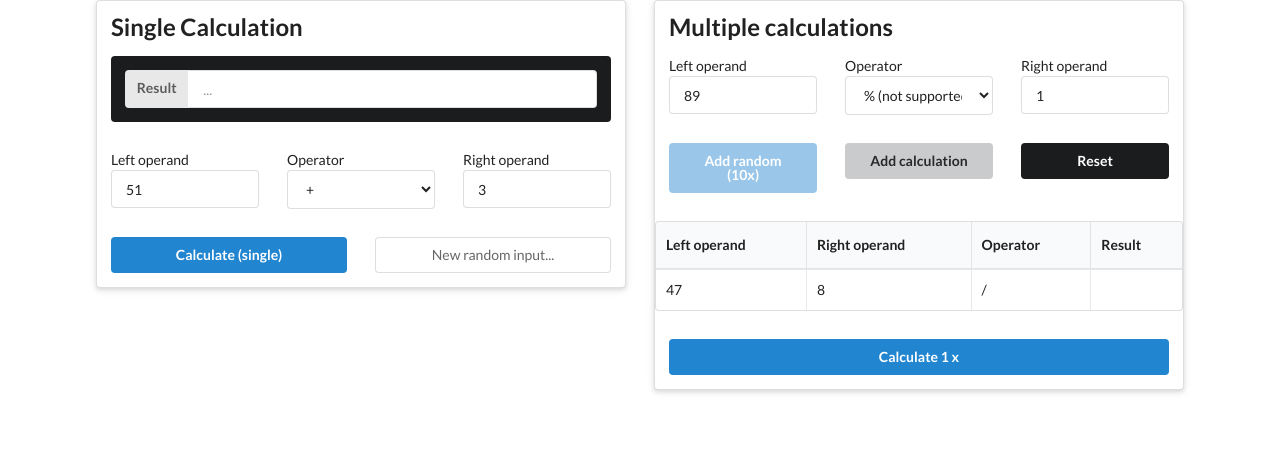
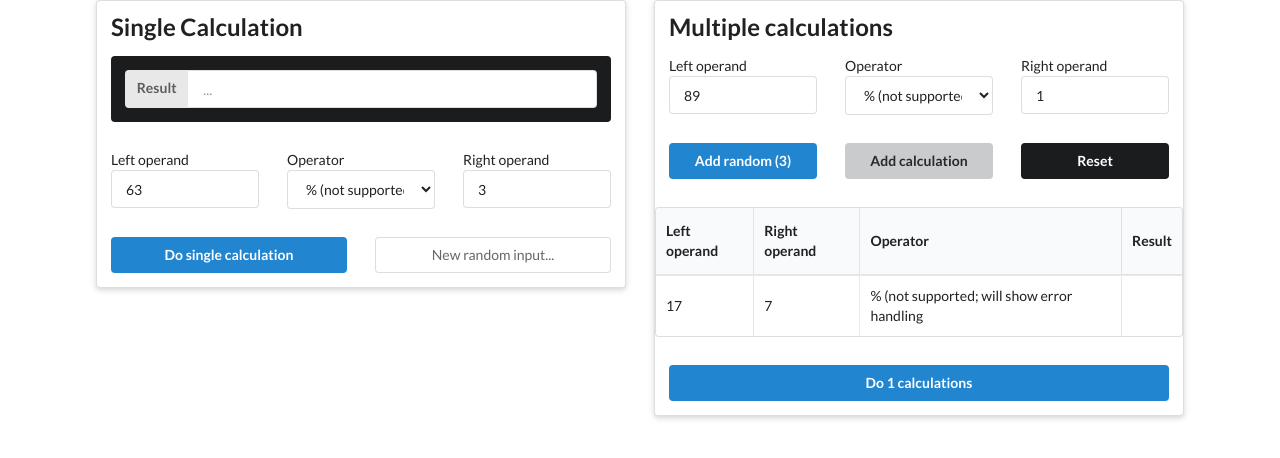
Before and after one commit to hkstwk/Simple-Calculator-Angular-Frontend, an Angular app: page / in a window 1280 px wide. Both pictures are taken after a click on the button "Add calculation". Shown: the top 458 px of the page. Built offline with nearby package versions, Linux system fonts and the light colour scheme.

Commit message:
Angular front end Simple Calculator - Final version, excluding tests, didn't create any I'm afraid...

```diff
--- a/src/app/multiple-calculations/multiple-calculations.component.html
+++ b/src/app/multiple-calculations/multiple-calculations.component.html
@@ -35,8 +35,8 @@
 
       <div class="three column row">
         <div class="column">
-          <button class="ui blue button fluid" type="button" (click)="getDummyData()"
-                  [(disabled)]="canDoMultipleCalc">Add random (10x)</button>
+          <button class="ui blue button fluid" type="button" (click)="getDummyData()">
+            Add random ({{ numberOfRandomData }})</button>
         </div>
         <div class="column">
           <button class="ui simple button fluid" type="button" (click)="addToRequest(f.value)">Add calculation</button>
@@ -65,11 +65,12 @@
         </table>
       </div>
 
+
       <div *ngIf="multipleCalcData" class="one column row">
         <div class="column">
           <button class="ui blue button fluid" type="button" (click)="calculateMultiple()"
                   [(disabled)]="!canDoMultipleCalc">
-            Calculate {{ multipleCalcData.length }} x
+            Do {{ multipleCalcData.length }} calculations
           </button>
         </div>
       </div>
--- a/src/app/multiple-calculations/multiple-calculations.component.ts
+++ b/src/app/multiple-calculations/multiple-calculations.component.ts
@@ -2,7 +2,7 @@ import {Component, OnInit} from "@angular/core";
 import {HttpErrorResponse} from "@angular/common/http";
 import {CalcResponse} from "../dto/CalcResponse";
 import {SimpleCalculatorService} from "../service/simple-calculator.service";
-import {CalcRequest} from "../dto/CalcRequest";
+import {Utils} from "../util/utils";
 
 @Component({
   selector: 'app-multiple-calculations',
@@ -13,12 +13,13 @@ export class MultipleCalculationsComponent implements OnInit {
 
   operators = ['+', '-', '*', '/', '% (not supported; will show error handling'];
 
+  public numberOfRandomData : number = Utils.NUMBER_OF_CALCULATIONS;
   public canDoMultipleCalc: boolean = false;
   public calcdata: CalcResponse;
   public multipleCalcData: CalcResponse[];
 
   constructor(private calcService: SimpleCalculatorService) {
-    this.reset();
+    this.calcdata = Utils.generateRandomCalculation();
   }
 
   ngOnInit() {
@@ -29,13 +30,13 @@ export class MultipleCalculationsComponent implements OnInit {
     // If there is no input data then initialize array with data
     if (!this.canDoMultipleCalc) {
       this.multipleCalcData = [data];
-      this.canDoMultipleCalc = true;
     } else {
       // else add data to array of calculation data
       // and generate new random inout data
       this.multipleCalcData.push(data);
     }
-    this.calcdata = this.generateRandomCalculation();
+    this.canDoMultipleCalc = true;
+    this.calcdata = Utils.generateRandomCalculation();
   }
 
   calculateMultiple(): void {
@@ -58,23 +59,16 @@ export class MultipleCalculationsComponent implements OnInit {
   }
 
   reset(): void {
-    this.calcdata = this.generateRandomCalculation();
+    this.calcdata = Utils.generateRandomCalculation();
     this.multipleCalcData = null;
     this.canDoMultipleCalc = false;
   }
 
-  private generateRandomCalculation(): CalcResponse {
-    return new CalcResponse(
-      Math.floor((Math.random() * 100)),
-      Math.floor((Math.random() * 10)),
-      this.operators[Math.floor(Math.random() * 5)],
-      "");
-  }
-
   public getDummyData() {
-    this.multipleCalcData = [];
-    for (let i = 0; i < 10; i++) {
-      this.multipleCalcData.push(this.generateRandomCalculation());
+    if (this.multipleCalcData) {
+      this.multipleCalcData = this.multipleCalcData.concat(Utils.getDummyData());
+    } else {
+      this.multipleCalcData = Utils.getDummyData();
     }
     this.canDoMultipleCalc = true;
   }
--- a/src/app/single-calculation/single-calculation.component.html
+++ b/src/app/single-calculation/single-calculation.component.html
@@ -49,7 +49,7 @@
       </div>
       <div class="two column row">
         <div class="column">
-          <button type="submit" class="ui blue button fluid" (click)="calculate(f.value)">Calculate (single)</button>
+          <button type="submit" class="ui blue button fluid" (click)="calculate(f.value)">Do single calculation</button>
         </div>
         <div class="column">
           <button class="ui button basic fluid" type="button" (click)="reset()">New random input...</button>
--- a/src/app/single-calculation/single-calculation.component.ts
+++ b/src/app/single-calculation/single-calculation.component.ts
@@ -3,6 +3,7 @@ import {HttpErrorResponse} from "@angular/common/http";
 import {CalcResponse} from "../dto/CalcResponse";
 import {SimpleCalculatorService} from "../service/simple-calculator.service";
 import {delay} from "rxjs/internal/operators";
+import {Utils} from "../util/utils";
 
 @Component({
     selector: 'app-single-calculation',
@@ -17,8 +18,7 @@ export class SingleCalculationComponent implements OnInit {
     public calcdata: CalcResponse;
 
     constructor(private calcService: SimpleCalculatorService) {
-      this.calcdata = new CalcResponse();
-      this.reset();
+      this.calcdata = Utils.generateRandomCalculation();
     }
 
     ngOnInit() {
@@ -44,10 +44,7 @@ export class SingleCalculationComponent implements OnInit {
     }
 
     reset(): void {
-      this.calcdata.leftOperand = Math.floor((Math.random()*100));
-      this.calcdata.operator= this.operators[Math.floor(Math.random()*5)];
-      this.calcdata.rightOperand = Math.floor((Math.random()*10));
-      this.calcdata.result = "";
+      this.calcdata = Utils.generateRandomCalculation();
     }
 
 }
--- /dev/null
+++ b/src/app/util/utils.ts
@@ -0,0 +1,25 @@
+import {OnInit} from "@angular/core";
+import {CalcResponse} from "../dto/CalcResponse";
+
+export class Utils implements OnInit {
+
+  public static OPERATORS : string [] = ['+', '-', '*', '/', '% (not supported; will show error handling'];
+  public static NUMBER_OF_CALCULATIONS: number = 3;
+
+  public static generateRandomCalculation(): CalcResponse {
+    return new CalcResponse(
+      Math.floor((Math.random() * 100)),
+      Math.floor((Math.random() * 10)),
+      this.OPERATORS[Math.floor(Math.random() * 5)],
+      "");
+  }
+
+  public static getDummyData() : CalcResponse[] {
+    let dummyData : CalcResponse[] = [];
+    for (let i = 0; i < this.NUMBER_OF_CALCULATIONS; i++) {
+      dummyData.push(this.generateRandomCalculation());
+    }
+    return dummyData;
+  }
+
+}
```
